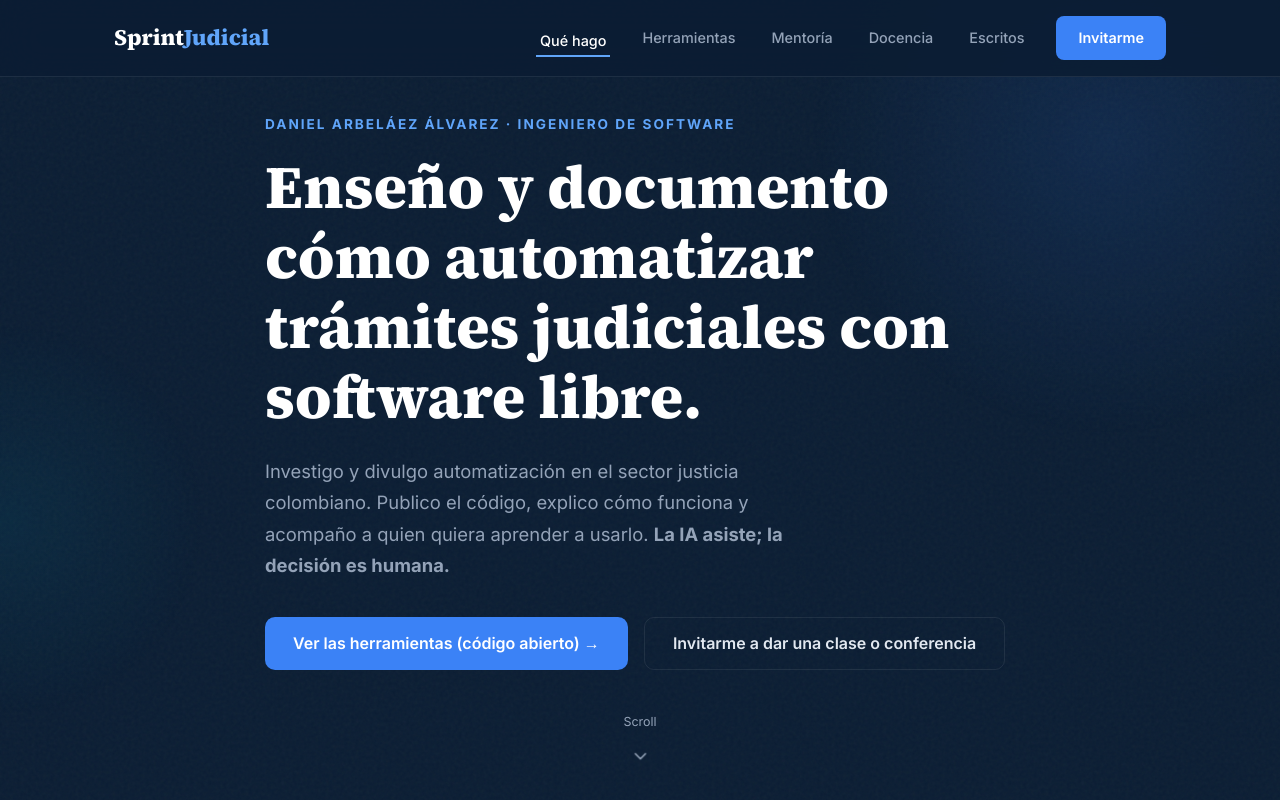
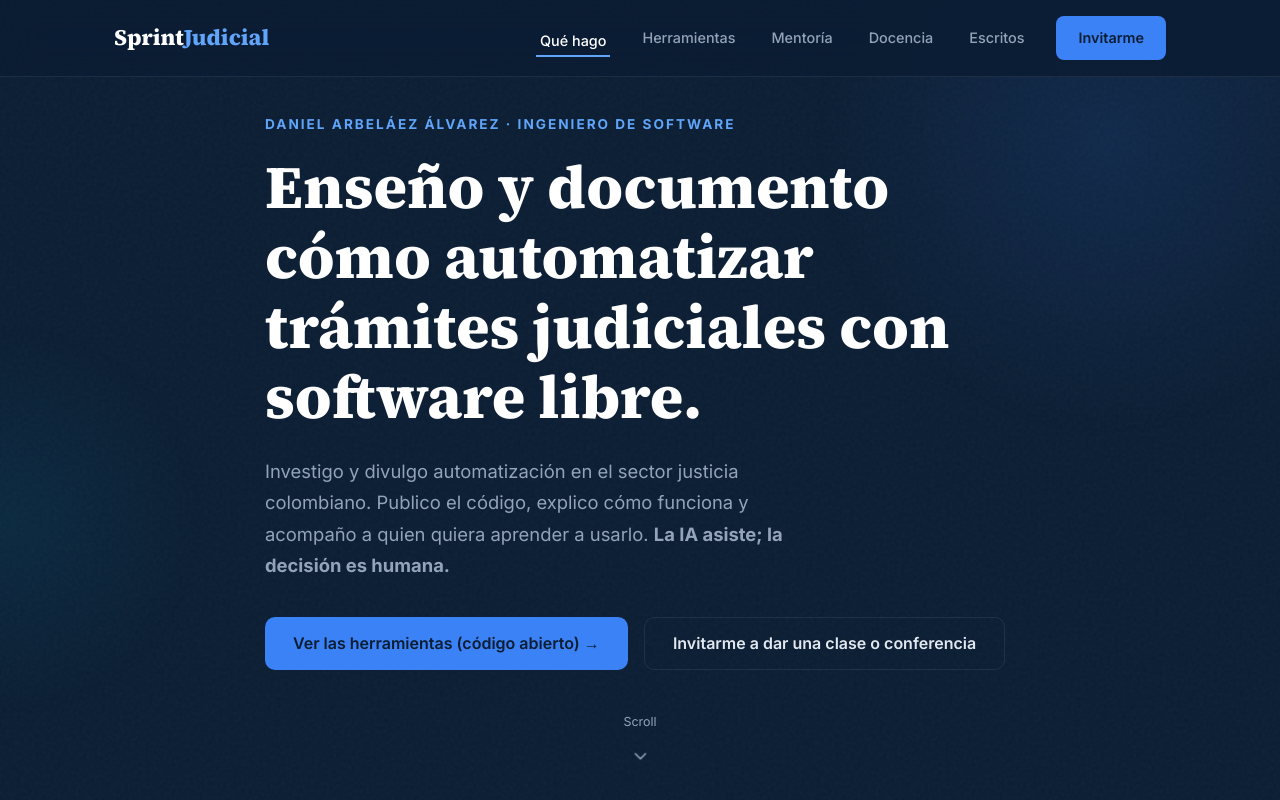
Before and after one commit to HammerDev99/main-sprintjudicial, a website: page index.html in a window 1280 px wide. Shown: the top 800 px of the page. Drawn offline with Linux system fonts and the light colour scheme; no server answers.

Commit message:
fix(a11y): contraste AA en botones primarios y enlace de salto

```diff
--- a/css/styles.css
+++ b/css/styles.css
@@ -257,7 +257,7 @@ section {
 
 .navbar__cta {
   background: var(--accent);
-  color: var(--white);
+  color: var(--deep);
   padding: 14px 32px;
   border-radius: var(--radius-sm);
   font-weight: 600;
@@ -328,7 +328,7 @@ section {
 
 .btn--primary {
   background: var(--accent);
-  color: var(--white);
+  color: var(--deep);
 }
 
 .btn--primary:hover {
@@ -919,7 +919,7 @@ section {
   clip: auto !important;
   white-space: normal !important;
   background: var(--accent);
-  color: var(--white);
+  color: var(--deep);
   font-size: 1rem;
   font-weight: 600;
   z-index: 9999;
```
